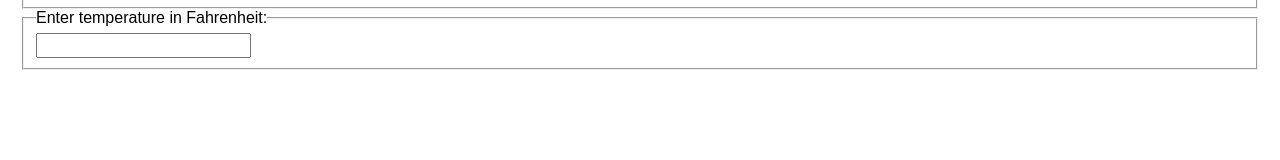
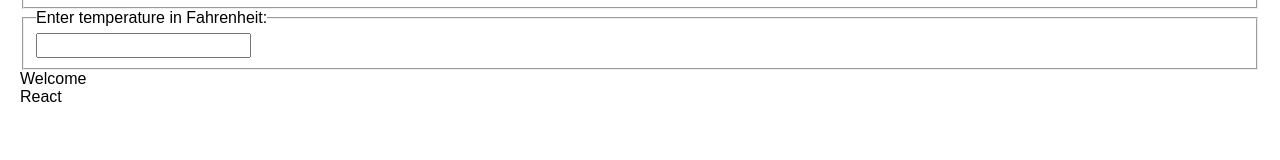
Before and after one commit to cnyet/react-admin-starter, a React (Create React App) app: page / in a window 1280 px wide. Shown: the part 203-363 px from the top of the page. Built offline with nearby package versions, Linux system fonts and the light colour scheme.

Commit message:
add composition

```diff
--- /dev/null
+++ b/src/components/home/children.jsx
@@ -0,0 +1,22 @@
+import React, { Component } from 'react';
+
+export default class Children extends Component{
+  constructor(props) {
+    super(props);
+    this.state = {
+
+    };
+  }
+  render() {
+    return (
+      <div className={'children'+this.props.color}>
+        <div className="child-left">
+          {this.props.left}
+        </div>
+        <div className="child-right">
+          {this.props.right}
+        </div>
+      </div>
+    )
+  }
+}
--- a/src/components/home/index.jsx
+++ b/src/components/home/index.jsx
@@ -1,5 +1,6 @@
 import React, { Component } from 'react';
 import TemperatureInput from './temperature.jsx';
+import Children from './children.jsx';
 import './index.scss';
 
 export default class Home extends Component {
@@ -12,8 +13,6 @@ export default class Home extends Component {
       scale: 'c'
     };
     this.handleClick = this.handleClick.bind(this);
-    this.toFahrenheit = this.toFahrenheit.bind(this);
-    this.toCelsius = this.toCelsius.bind(this);
     this.handleCelsiusChange = this.handleCelsiusChange.bind(this);
     this.handleFahrenheitChange = this.handleFahrenheitChange.bind(this);
   }
@@ -83,6 +82,7 @@ export default class Home extends Component {
             scale="f"
             temperature={fahrenheit}
             onTemperatureChange={this.handleFahrenheitChange} />
+            <Children color="blue" left="Welcome" right="React" />
         </div>
       </div>
     )
```
